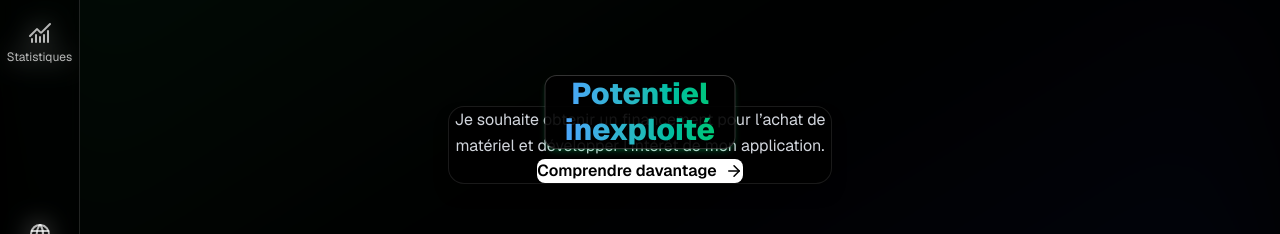
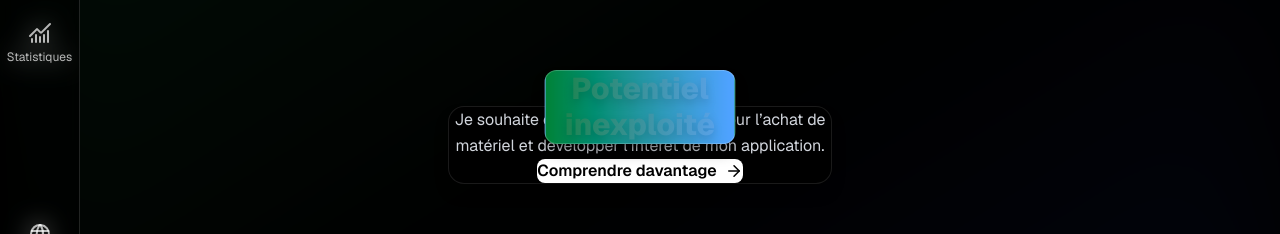
Before and after one commit to nonnzy7even7iete/nonnzytransformiumfullstackbundel, a Next.js app: page /dashboard in a window 1280 px wide. Shown: the part 255-489 px from the top of the page. Built offline with nearby package versions, Linux system fonts and the light colour scheme; no server answers; sample sign-in values are in the browser's storage.

Commit message:
Zy Bulding workflow

```diff
--- a/src/components/PotentialCard.tsx
+++ b/src/components/PotentialCard.tsx
@@ -20,30 +20,35 @@ export default function PotentialCard({
     <div
       className="
         relative w-full max-w-sm mx-auto
-        bg-black/70 backdrop-blur-xl border border-white/10
+        bg-black/80 backdrop-blur-xl border border-white/10
         rounded-2xl p-8
         flex flex-col items-center text-center
-        shadow-lg shadow-black/50
-        hover:scale-[1.02] hover:shadow-green-400/20
+        shadow-lg shadow-black/40
+        hover:scale-[1.03] hover:shadow-green-400/20
         transition-all duration-300
       "
     >
-      {/* --- BADGE FLOTTANT (50% intérieur / 50% extérieur) --- */}
+      {/* --- TITRE DÉPASSANT À 50 % --- */}
       <div
         className="
-          absolute -top-8 left-1/2 transform -translate-x-1/2
+          absolute top-0 left-1/2 -translate-x-1/2 -translate-y-1/2
           px-8 py-2 rounded-xl
-          bg-black/90 border border-white/20
-          shadow-md shadow-green-400/20
+          bg-gradient-to-r from-green-700 to-blue-400
+          shadow-lg shadow-black/40
+          border border-white/20
         "
       >
         <h2
           className="
-            text-2xl md:text-3xl font-extrabold
-            text-transparent bg-clip-text
-            bg-gradient-to-r from-green-500 via-blue-400 to-green-500
-            bg-[length:200%_auto] animate-gradient-flow
+            text-2xl md:text-3xl font-extrabold text-transparent bg-clip-text
+            text-white drop-shadow-lg
           "
+          style={{
+            backgroundImage: "linear-gradient(90deg, #15803d, #60a5fa)",
+            WebkitBackgroundClip: "text",
+            backgroundClip: "text",
+            color: "transparent",
+          }}
         >
           {title}
         </h2>
@@ -54,7 +59,7 @@ export default function PotentialCard({
         {description}
       </p>
 
-      {/* --- BOUTON DE REDIRECTION --- */}
+      {/* --- BOUTON --- */}
       <button
         onClick={() => router.push(redirectPath)}
         className="
@@ -62,30 +67,13 @@ export default function PotentialCard({
           bg-white text-black font-semibold
           px-6 py-3 rounded-lg
           shadow-md shadow-black/30
-          hover:shadow-green-400/40 hover:scale-[1.03]
+          hover:bg-gradient-to-r hover:from-green-600 hover:to-blue-500
+          hover:text-white hover:shadow-green-400/40
           transition-all duration-300
         "
       >
         Comprendre davantage <ArrowRight size={18} />
       </button>
-
-      {/* --- ANIMATIONS INTERNES --- */}
-      <style jsx>{`
-        @keyframes gradientFlow {
-          0% {
-            background-position: 0% 50%;
-          }
-          50% {
-            background-position: 100% 50%;
-          }
-          100% {
-            background-position: 0% 50%;
-          }
-        }
-        .animate-gradient-flow {
-          animation: gradientFlow 4s ease infinite;
-        }
-      `}</style>
     </div>
   );
 }
```
